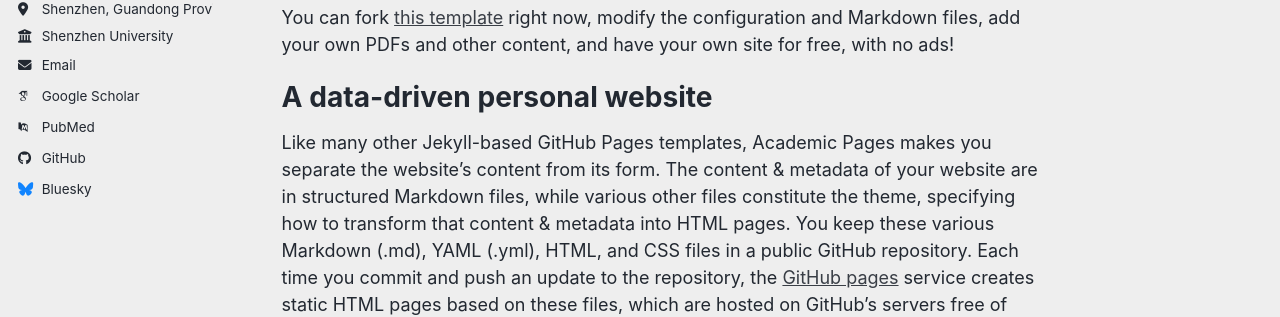
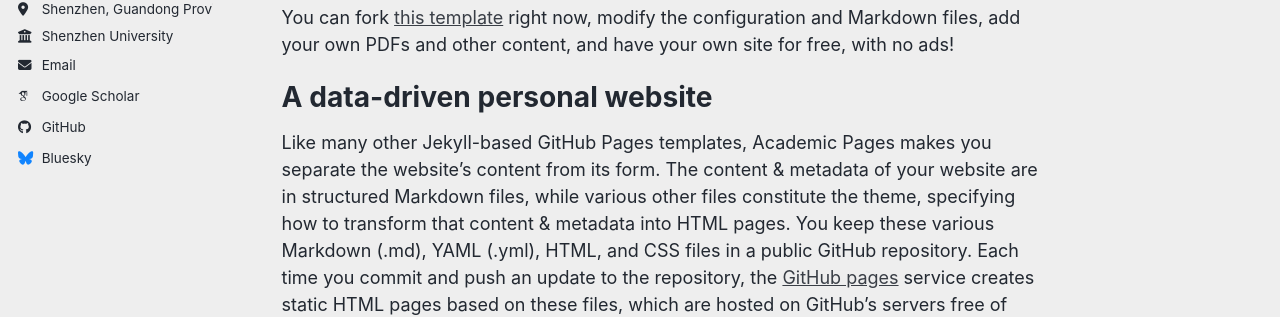
Before and after one commit to QionglingLi/QionglingLi.github.io, a Jekyll site: the page built from _pages/about.md, in a window 1280 px wide. Shown: the part 377-694 px from the top of the page. Built offline with Jekyll 4.4.1, drawn with Linux system fonts in a browser that asks for light colours; some web fonts are replaced; a script bundle is joined from its source files by our own code; library files that are not in the unit come from our copies.

Commit message:
Update _config.yml

```diff
--- a/_config.yml
+++ b/_config.yml
@@ -38,10 +38,10 @@
   googlescholar    : "https://scholar.google.com/citations?hl=en&user=20dv1PMAAAAJ"
   inspire-hep      : # URL
   impactstory      : # URL
-  #orcid            : "https://orcid.org/yourorcidurl"
+  orcid            : # "https://orcid.org/yourorcidurl"
   semantic         : # URL
   ssrn             : # URL
-  pubmed           : "https://www.ncbi.nlm.nih.gov/pubmed/?term=john+snow"
+  pubmed           : # "https://www.ncbi.nlm.nih.gov/pubmed/?term=john+snow"
   researchgate     : # URL
   scopus           : # URL
   zotero           : # URL
@@ -51,13 +51,13 @@
   bitbucket        : # Username - Update with your username on the site
   codepen          : # Username
   dribbble         : # Username
-  github           : "academicpages"
+  github           : "https://github.com/QionglingLi"
   kaggle           : # Username
   stackoverflow    : # User number or user number and name (i.e., use "1" or "1/jeff-atwood")
 
   # Social media
   artstation       : # Username
-  bluesky          : "bsky.app" # Replace this with you Bluesky username
+  bluesky          : "Qiongling Li@qionglingli.bsky.social" # Replace this with you Bluesky username
   facebook         : # Username
   flickr           : # Username
   foursquare       : # Username
```
